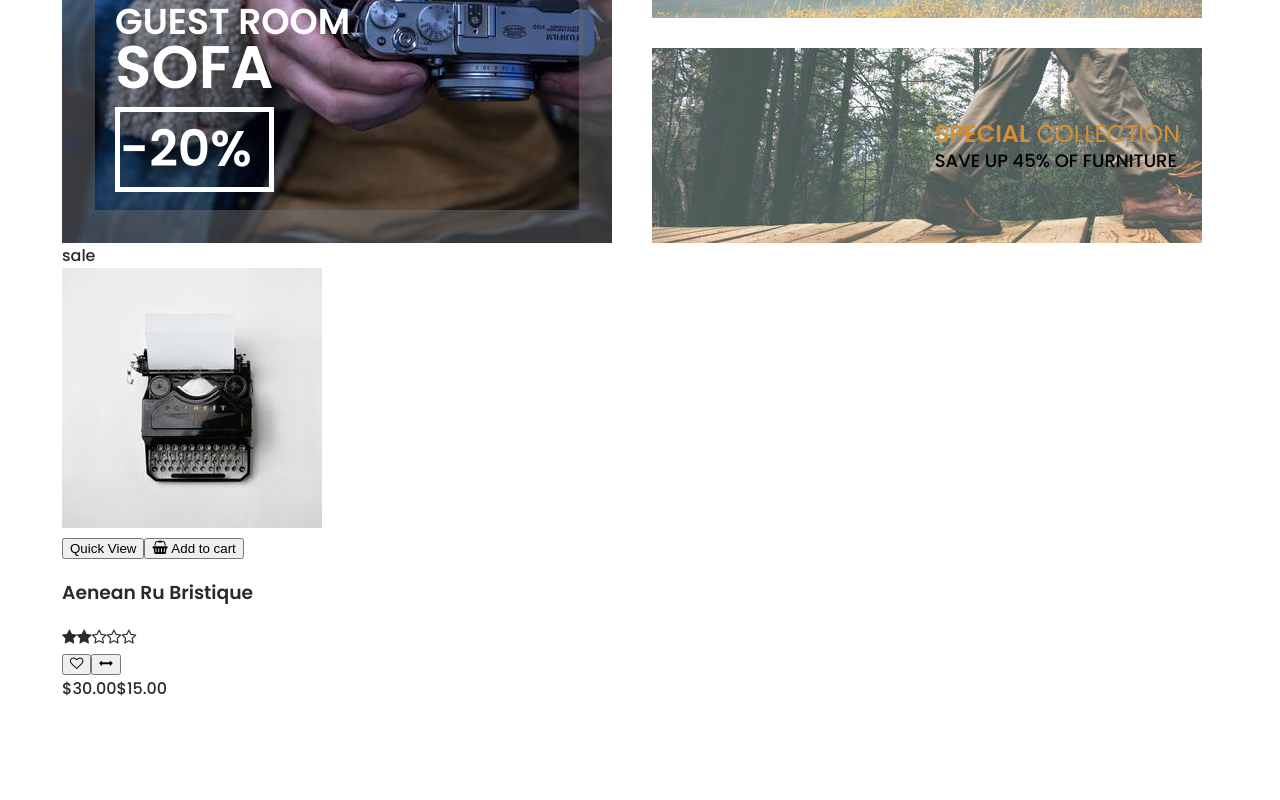
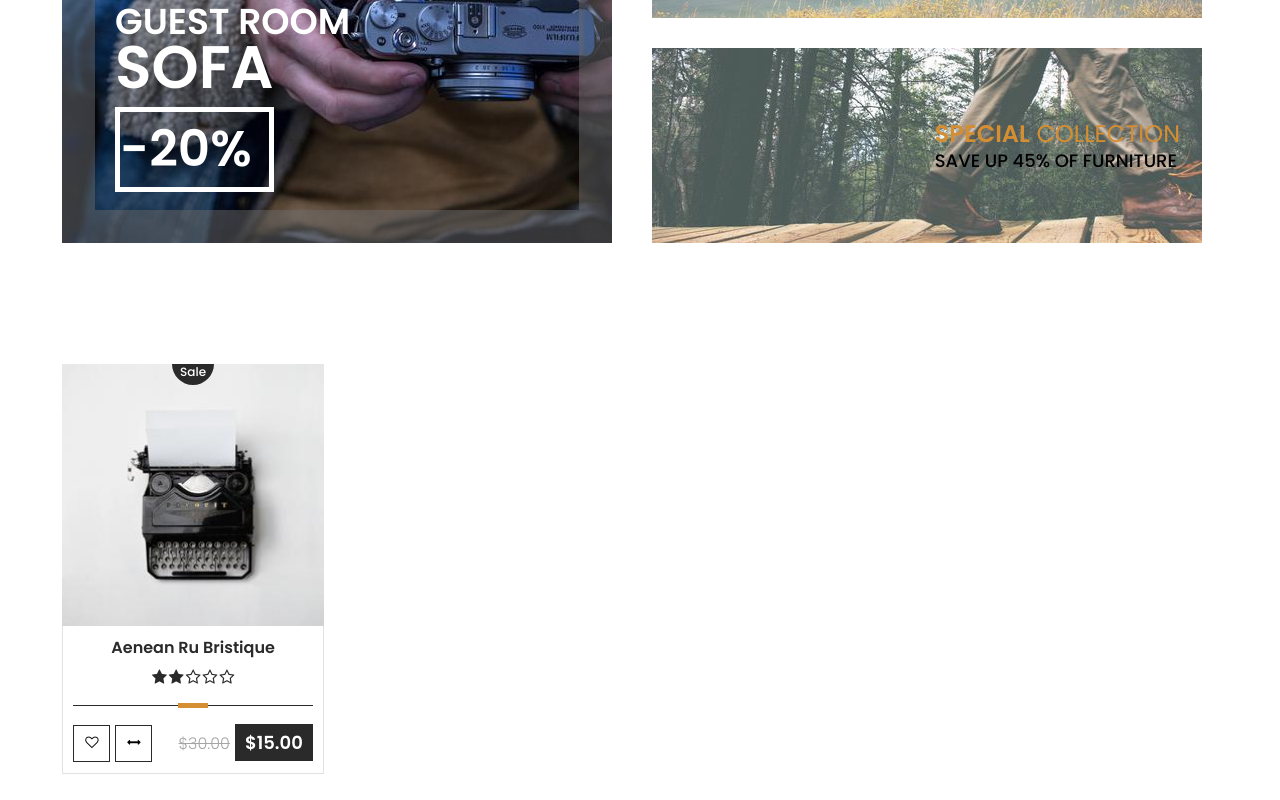
Before and after one commit to SHAH0001/bazar, a Vue app: page / in a window 1280 px wide. Shown: the part 1186-1986 px from the top of the page. Built offline with nearby package versions, Linux system fonts and the light colour scheme.

Commit message:
product in the grid is laid out

```diff
--- a/src/components/Products.vue
+++ b/src/components/Products.vue
@@ -1,14 +1,22 @@
 <template>
     <div id="main-products-block">
 
+        <!-- <div class="selection-options-block">
+            <h3></h3>
+        </div> -->
+
         <div class="products">
+
             <div class="product">
-                <div class="product-img">
-                    <div class="discount">sale</div>
+                <div class="product-img-block">
+                    <div class="discount">
+                        <div class="discount-top"></div>
+                        <div class="discount-bottom">Sale</div>
+                    </div>
                     <img src="../assets/images/product_10.jpg" alt="">
                     <div class="additional-options">
-                        <button class="quick-view" type="button">Quick View</button>
-                        <button class="add-to-cart" type="button">
+                        <button class="additional-options-button quick-view" type="button">Quick View</button>
+                        <button class="additional-options-button add-to-cart" type="button">
                             <i class="icon-shopping-basket"></i>
                             Add to cart
                         </button>
@@ -16,7 +24,7 @@
                 </div>
                 <div class="product-info">
                     <div class="product-info-wrapper">
-                        <h3 class="product-info-title">Aenean Ru Bristique</h3>
+                        <a href="#" class="product-info-title">Aenean Ru Bristique</a>
                         <!-- <p class="list-price">$30.00</p> -->
                         <div class="star-rating">
                             <i class="icon-star"></i>
@@ -31,8 +39,8 @@
                         <div class="product-line"></div>
                         <div class="liked-and-price-block">
                             <div class="buttons-block">
-                                <button type="button"><i class="icon-heart-o"></i></button>
-                                <button type="button"><i class="icon-arrows-h"></i></button>
+                                <button class="button-product" type="button"><i class="icon-heart-o"></i></button>
+                                <button class="button-product" type="button"><i class="icon-arrows-h"></i></button>
                             </div>
                             <div class="prices-block">
                                 <span class="old-price">$30.00</span>
@@ -42,14 +50,191 @@
                     </div>
                 </div>
             </div>
+
         </div>
     </div>
 </template>
 <script>
+import Tab from './Tab'
+
 export default {
-
+    components: {
+        Tab
+    }
 }
 </script>
 <style lang="scss" scoped>
+    @import '@/assets/scss/style';
 
+    #main-products-block {
+        margin: 121px 0 0 0;
+    }
+
+    .products {
+
+    }
+
+    .product {
+        width: 23%;
+    }
+
+
+
+    .product-img-block {
+        position: relative;
+        // border: 1px solid red;
+    }
+
+    .discount {
+        position: absolute;
+        width: 42px;
+        height: 42px;
+        font-size: 12px;
+        text-align: center;
+        top: -21px;
+        left: 50%;
+        transform: translate(-50%, 0);
+        color: #fff;
+        // background-color: $mainColor;
+        padding: 20px 0 0 0;
+        background: linear-gradient(to bottom, rgba(255,255,255,1) 0%,rgba(255,255,255,1) 50%,rgba(42,42,42,1) 51%,rgba(42,42,42,1) 100%);
+        border-bottom-left-radius: 50%;
+        border-bottom-right-radius: 50%;
+        // border: 1px solid red;
+    }
+
+    .product-img-block img {
+        display: block;
+        width: 100%;
+    }
+
+    .additional-options {
+        display: none;
+        justify-content: space-around;
+        position: absolute;
+        bottom: 0;
+        left: 50%;
+        transform: translate(-50%, 0);
+        width: 100%;
+    }
+
+    .product:hover .additional-options {
+        display: flex;
+    }
+
+    .additional-options-button {
+        font-size: 13px;
+        border: none;
+        outline: none;
+        cursor: pointer;
+        color: #fff;
+        background-color: $mainColor;
+        padding: 12px;
+    }
+
+    .quick-view {
+
+    }
+
+    .add-to-cart {
+        font-weight: bold;
+        text-transform: uppercase;
+    }
+
+    .product-info {
+        text-align: center;
+        border: 1px solid #e2e2e2;
+        border-top: none;
+    }
+
+    .product-info-wrapper {
+        width: 92%;
+        margin: 0 auto;
+    }
+
+    .product:hover .product-info-title {
+        color: $secondColor;
+    }
+
+    .product-info-title {
+        display: inline-block;
+        font-size: 16px;
+        font-weight: bold;
+        color: $mainColor;
+        margin: 9px 0 0 0;
+        text-decoration: none;
+    }
+
+    .star-rating {
+        margin: 6px 0 0 0;
+    }
+
+    .star-rating i {
+        margin: 0 1px;
+    }
+
+    .product-line {
+        position: relative;
+        width: 100%;
+        height: 1px;
+        background-color: $mainColor;
+        margin: 14px 0 0 0;
+    }
+
+    .product-line::before {
+        content: '';
+        position: absolute;
+        width: 30px;
+        height: 5px;
+        top: -2px;
+        left: 50%;
+        transform: translate(-50%, 0);
+        background-color: $secondColor;
+    }
+
+    .liked-and-price-block {
+        display: flex;
+        justify-content: space-between;
+        margin-bottom: 11px;
+    }
+
+    .buttons-block {
+
+    }
+
+    .button-product {
+        display: inline-block;
+        border: none;
+        outline: none;
+        cursor: pointer;
+        background-color: transparent;
+        width: 37px;
+        height: 37px;
+        border: 1px solid $mainColor;
+        margin: 19px 5px 0 0;
+    }
+
+    .prices-block {
+        margin: 23px 0 0 0;
+    }
+
+    .old-price {
+        font-size: 16px;
+        font-weight: 100;
+        color: #a5a5a5;
+        text-decoration: line-through;
+    }
+
+    .product:hover .current-price {
+        background-color: $secondColor;
+    }
+
+    .current-price {
+        font-size: 18px;
+        font-weight: bold;
+        color: #fff;
+        background-color: $mainColor;
+        padding: 6px 10px;
+        margin: 0 0 0 5px;
+    }
 </style>
--- /dev/null
+++ b/src/components/Tab.vue
@@ -0,0 +1,29 @@
+<template>
+    <div v-if="isActive">
+        <slot></slot>
+    </div>
+</template>
+<script>
+    export default {
+        data() {
+            return {
+               isActive: false
+            }
+        },
+        props: {
+            name: {
+                required: true
+            },
+            selected: {
+                default: false
+            }
+        },
+        mounted() {
+            this.isActive = this.selected
+        }
+    }
+</script>
+<style lang="scss" scoped>
+    @import '@/assets/scss/style';
+
+</style>
```
Also changed, not shown: src/components/Tabs.vue (added, +12 -0 lines).
